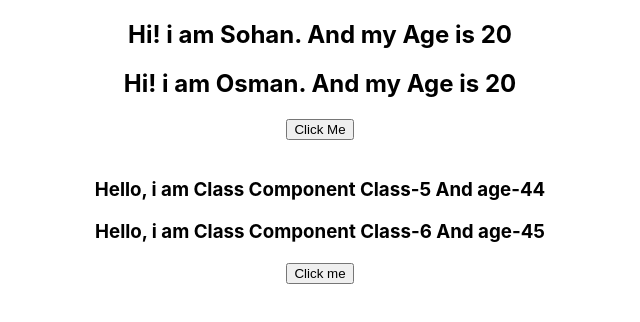
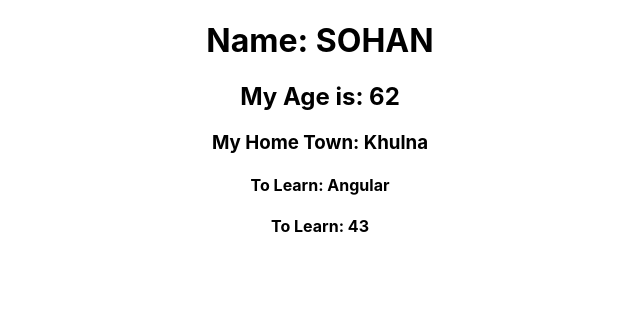
Before and after one commit to Mdshowanhossain/Explore-Class-Component-React, a React (Create React App) app: page / in a window 1280 px wide. Shown: the top 322 px of the page, without its empty margins (320-960 px from the left). Built offline with nearby package versions, Linux system fonts and the light colour scheme.

Commit message:
Explore-Class-Component

```diff
--- a/src/App.js
+++ b/src/App.js
@@ -3,23 +3,30 @@ import Function1 from './Component/Function/Function1';
 import Class1 from './Component/Class/Class1';
 import ButtonClick from './Component/Class/ButtonClick';
 import ButtonClickF from './Component/Function/ButtonClickF';
+import State from './Component/Class/State';
+import State2 from './Component/Class/State2';
+import State3 from './Component/Class/State3';
+
+
 
 
 function App() {
   return (
     <div className="App">
-      <Function1 name="Sohan" age="20" />
+      {/* <Function1 name="Sohan" age="20" />
       <Function1 name="Osman" age="20" />
       <ButtonClickF /><br />
 
 
       <Class1 name="Class-5" age="44" />
       <Class1 name="Class-6" age="45" />
-      <ButtonClick />
+      <ButtonClick /> */}
 
+      {/* <State /> */}
 
+      {/* <State2 /> */}
 
-
+      <State3 />
 
     </div>
   );
--- /dev/null
+++ b/src/Component/Class/State.js
@@ -0,0 +1,28 @@
+import React, { Component } from 'react';
+
+
+class State extends Component {
+
+    constructor() {
+        super();
+        this.state = {
+            name: "SOHAN",
+            age: 23,
+            home: "Khulna",
+            learn: "React JS"
+        }
+    }
+
+    render() {
+        return (
+            <div>
+                <h1>Name: {this.state.name}</h1>
+                <h2>My Age is: {this.state.age}</h2>
+                <h3>My Home Town: {this.state.home}</h3>
+                <h5>To Learn: {this.state.learn}</h5>
+            </div>
+        )
+    }
+}
+
+export default State;
--- /dev/null
+++ b/src/Component/Class/State2.js
@@ -0,0 +1,29 @@
+import React, { Component } from 'react';
+
+class State2 extends Component {
+
+    constructor() {
+        super();
+
+        let myObj = {
+            name: "SOHAN",
+            age: 23,
+            home: "Khulna",
+            learn: "React JS"
+        };
+        this.state = myObj;
+    }
+
+    render() {
+        return (
+            <div>
+                <h1>Name: {this.state.name}</h1>
+                <h2>My Age is: {this.state.age}</h2>
+                <h3>My Home Town: {this.state.home}</h3>
+                <h5>To Learn: {this.state.learn}</h5>
+            </div>
+        )
+    }
+}
+
+export default State2;
--- /dev/null
+++ b/src/Component/Class/State3.js
@@ -0,0 +1,39 @@
+import React, { Component } from "react";
+
+
+class State3 extends Component {
+
+    constructor() {
+
+
+        super();
+
+        let myObj = {
+            name: "SOHAN",
+            age: ["23", "33", "43", "53", "62", "66"],
+            home: "Khulna",
+            learn: {
+                one: "React JS",
+                two: "Angular",
+                three: "Vue JS",
+                age: ["23", "33", "43", "53", "62", "66"]
+            }
+        };
+
+        this.state = myObj;
+    }
+
+    render() {
+        return (
+            <div>
+                <h1>Name: {this.state.name}</h1>
+                <h2>My Age is: {this.state.age[4]}</h2>
+                <h3>My Home Town: {this.state.home}</h3>
+                <h4>To Learn: {this.state.learn.two}</h4>
+                <h4>To Learn: {this.state.learn.age[2]}</h4>
+
+            </div>
+        )
+    }
+}
+export default State3;
```
